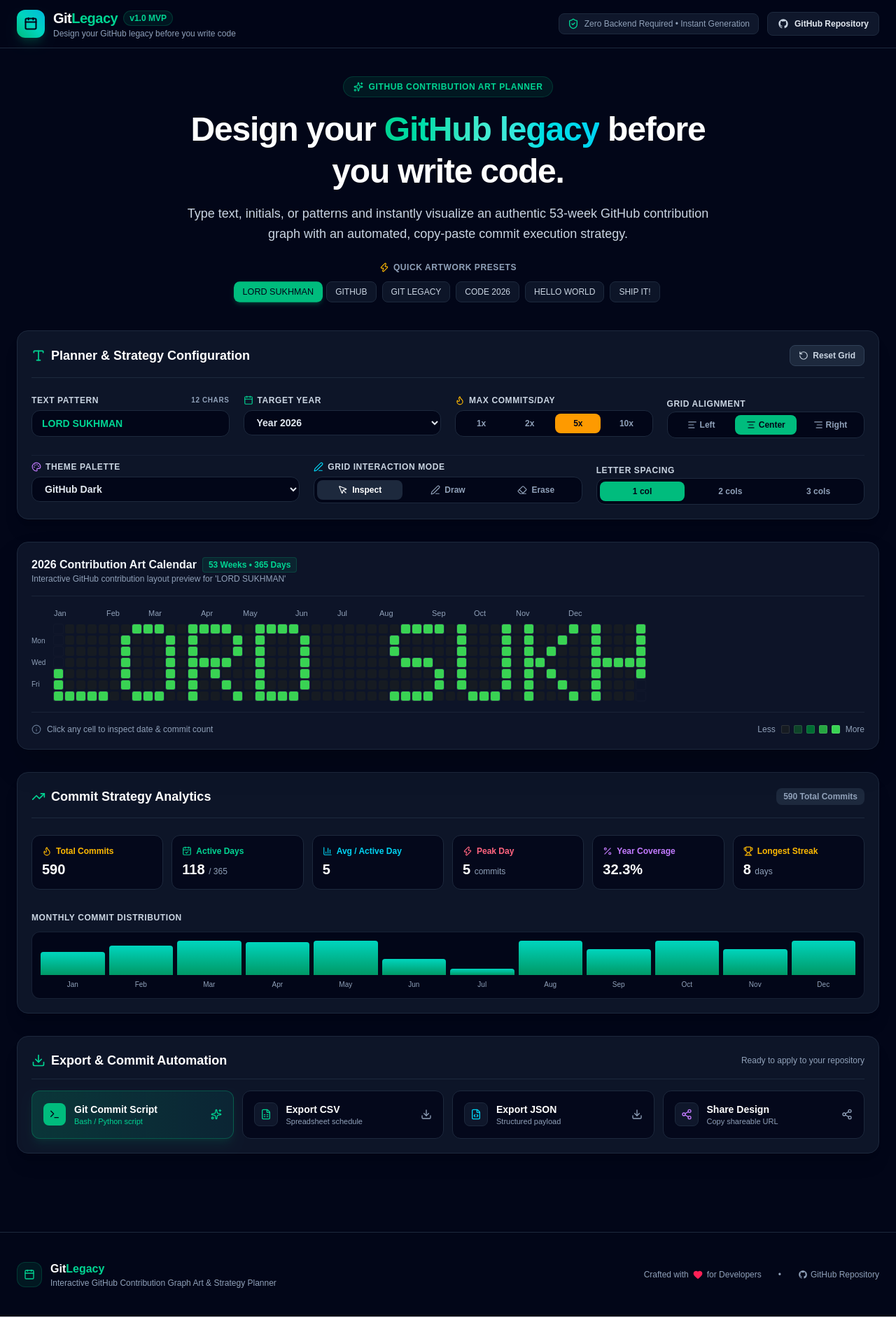
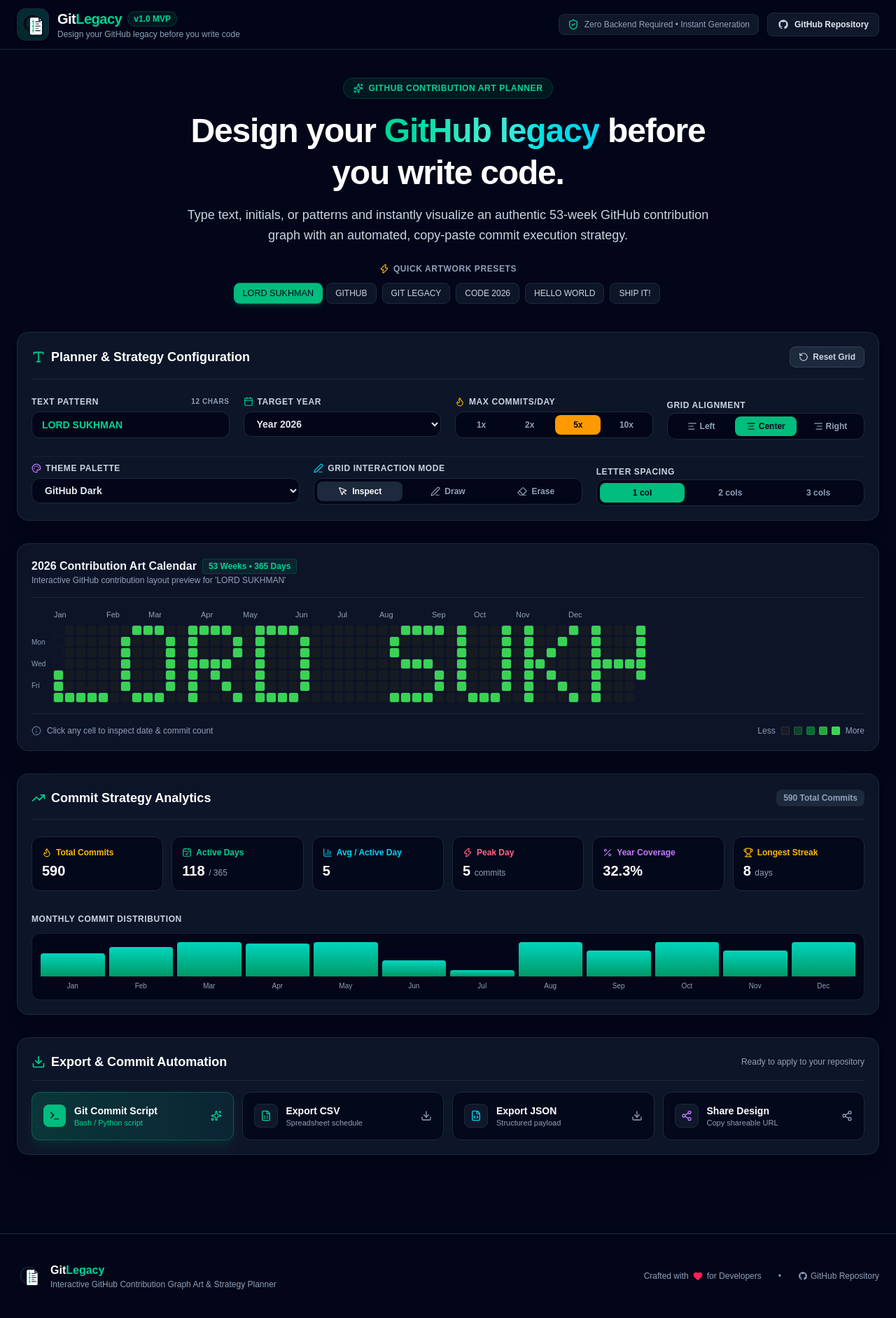
Before and after one commit to Sukhman369/githublegacy, a Next.js app: page / in a window 1280 px wide. Shown: the whole page at 70% size. Built offline with nearby package versions, Linux system fonts and the light colour scheme.

Commit message:
feat(ui): integrate new high-end logo across Header, Footer, Modal, and Favicon

```diff
--- a/src/components/Footer.tsx
+++ b/src/components/Footer.tsx
@@ -1,7 +1,8 @@
 'use client';
 
 import React from 'react';
-import { Calendar, Heart, Code2, Sparkles } from 'lucide-react';
+import { Heart, Code2, Sparkles } from 'lucide-react';
+import { GitLegacyLogo } from './GitLegacyLogo';
 
 const GithubIcon: React.FC<{ className?: string }> = ({ className }) => (
   <svg className={className} fill="currentColor" viewBox="0 0 24 24" aria-hidden="true">
@@ -14,9 +15,7 @@ export const Footer: React.FC = () => {
     <footer className="mt-16 border-t border-slate-800 bg-slate-950 py-10 px-4 sm:px-6">
       <div className="mx-auto max-w-7xl flex flex-col md:flex-row items-center justify-between gap-6">
         <div className="flex items-center gap-3">
-          <div className="flex h-9 w-9 items-center justify-center rounded-xl bg-emerald-500/10 text-emerald-400 border border-emerald-500/20">
-            <Calendar className="h-4 w-4" />
-          </div>
+          <GitLegacyLogo className="h-9 w-9" size={36} />
           <div>
             <div className="font-mono text-base font-extrabold text-white">
               Git<span className="text-emerald-400">Legacy</span>
--- a/src/components/Header.tsx
+++ b/src/components/Header.tsx
@@ -1,7 +1,8 @@
 'use client';
 
 import React from 'react';
-import { Calendar, Sparkles, Code2, ShieldCheck, GitBranch } from 'lucide-react';
+import { Sparkles, Code2, ShieldCheck, GitBranch } from 'lucide-react';
+import { GitLegacyLogo } from './GitLegacyLogo';
 
 const GithubIcon: React.FC<{ className?: string }> = ({ className }) => (
   <svg className={className} fill="currentColor" viewBox="0 0 24 24" aria-hidden="true">
@@ -14,8 +15,8 @@ export const Header: React.FC = () => {
     <header className="sticky top-0 z-50 w-full border-b border-slate-800 bg-slate-950/80 backdrop-blur-xl">
       <div className="mx-auto flex max-w-7xl items-center justify-between px-4 py-3 sm:px-6">
         <div className="flex items-center gap-3">
-          <div className="flex h-10 w-10 items-center justify-center rounded-xl bg-gradient-to-tr from-emerald-500 via-teal-400 to-cyan-500 shadow-lg shadow-emerald-500/20">
-            <Calendar className="h-5 w-5 text-slate-950 stroke-[2.5]" />
+          <div className="flex items-center justify-center rounded-xl p-0.5 bg-gradient-to-tr from-emerald-500/20 to-teal-400/20 border border-slate-800 shadow-md">
+            <GitLegacyLogo className="h-10 w-10" size={40} />
           </div>
           <div>
             <div className="flex items-center gap-2">
--- a/src/components/ScriptModal.tsx
+++ b/src/components/ScriptModal.tsx
@@ -3,6 +3,7 @@
 import React, { useState } from 'react';
 import { Terminal, Copy, Check, X, Download, Code, Play } from 'lucide-react';
 import confetti from 'canvas-confetti';
+import { GitLegacyLogo } from './GitLegacyLogo';
 
 interface ScriptModalProps {
   isOpen: boolean;
@@ -50,9 +51,7 @@ export const ScriptModal: React.FC<ScriptModalProps> = ({
         {/* Modal Header */}
         <div className="flex items-center justify-between px-6 py-4 border-b border-slate-800 bg-slate-950/50">
           <div className="flex items-center gap-3">
-            <div className="flex h-9 w-9 items-center justify-center rounded-xl bg-emerald-500/10 text-emerald-400 border border-emerald-500/20">
-              <Terminal className="h-5 w-5" />
-            </div>
+            <GitLegacyLogo className="h-9 w-9" size={36} />
             <div>
               <h3 className="text-base font-bold text-white">Automated Commit Script</h3>
               <p className="text-xs text-slate-400">Run this locally to generate backdated commits for your repository</p>
```
